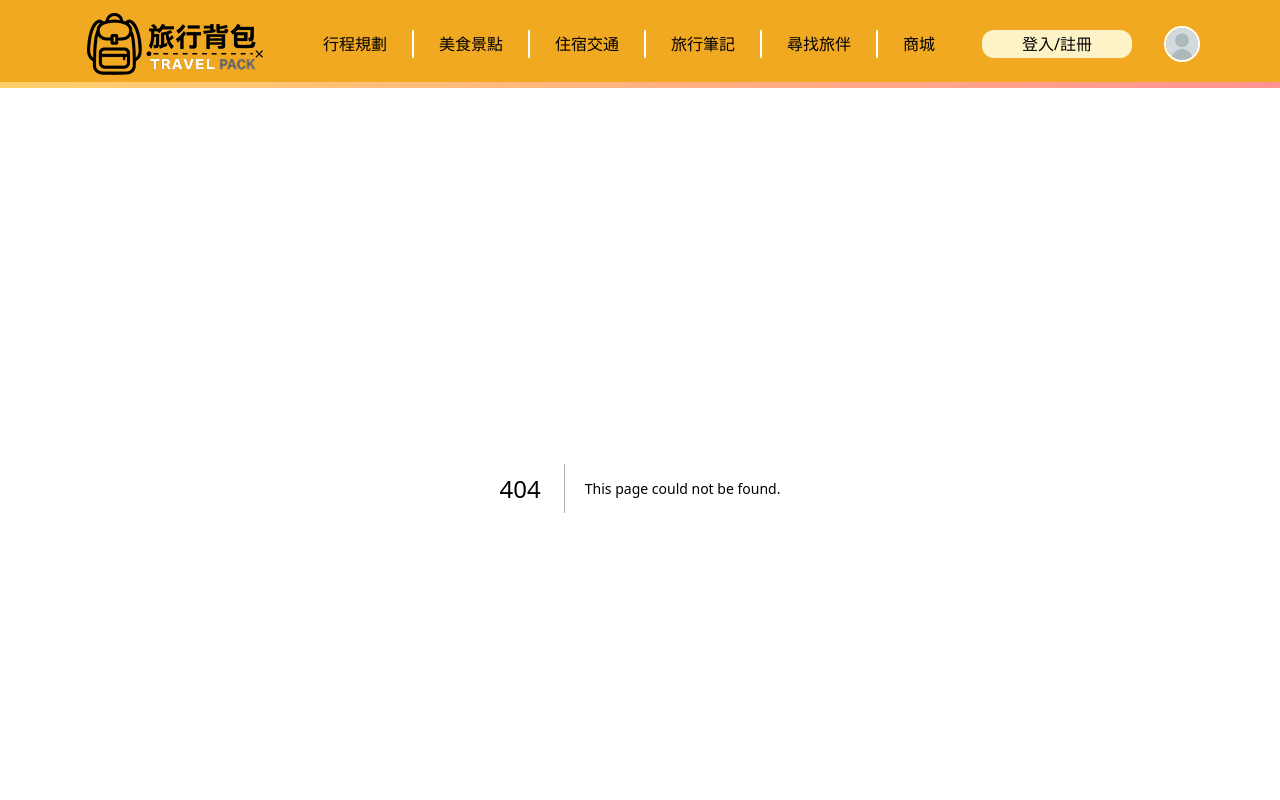
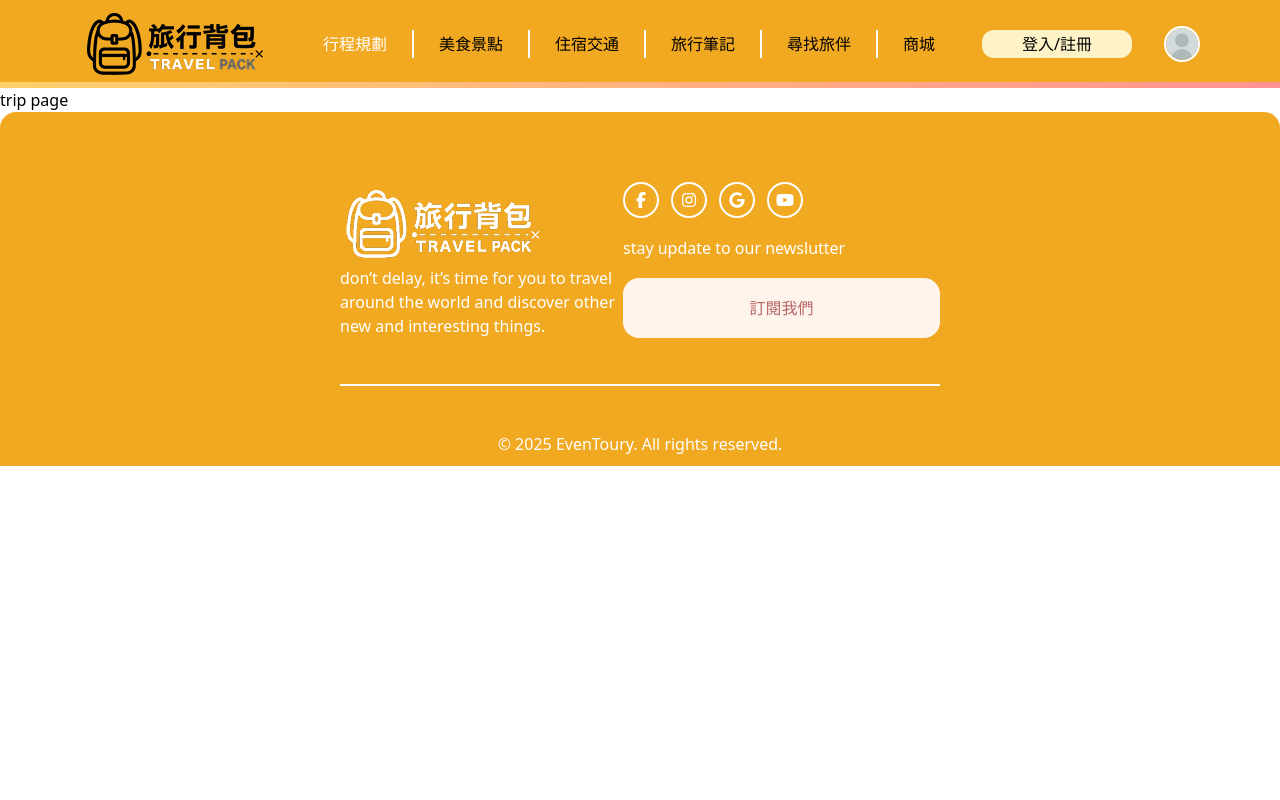
Before and after one commit to jetp02-25-team-a/frontend, a Next.js app: page /trip in a window 1280 px wide. Before the commit this address had no page. Shown: the top 800 px of the page. Built offline with nearby package versions, Linux system fonts and the light colour scheme.

Commit message:
路由m2，Navbar重新命名為trip

```diff
--- /dev/null
+++ b/app/trip/page.tsx
@@ -0,0 +1,9 @@
+'use client';
+
+export default function TripPage() {
+  return (
+    <>
+      <h1>trip page</h1>
+    </>
+  );
+}
--- a/components/layout/Navbar.tsx
+++ b/components/layout/Navbar.tsx
@@ -13,8 +13,8 @@ export default function Navbar() {
         <div className="flex gap-8 items-center">
           <div className="flex gap-[10px] items-center">
             <Link
-              href="/m2"
-              className={`px-[15px] ${pathname === '/m2' ? 'text-white' : ''}`}
+              href="/trip"
+              className={`px-[15px] ${pathname === '/trip' ? 'text-white' : ''}`}
             >
               行程規劃
             </Link>
```
